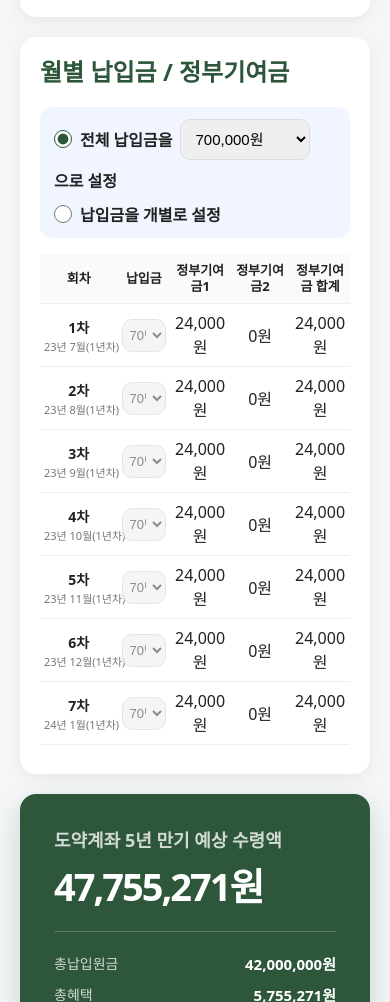
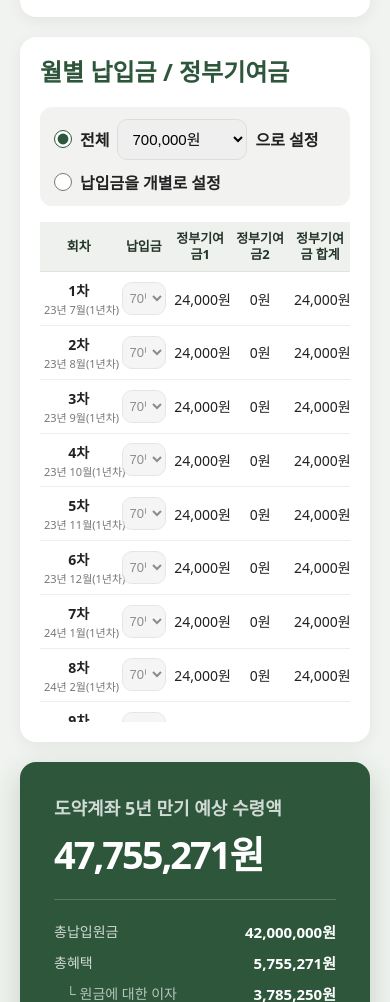
Before and after one commit to do-torii/newww, a plain HTML site: page index.html in a window 390 px wide. Shown: the part 998-2000 px from the top of the page. Drawn offline with Linux system fonts and the light colour scheme.

```diff
--- a/index.html
+++ b/index.html
@@ -53,7 +53,7 @@
       <div class="payment-mode-box">
         <label class="payment-mode-option">
           <input type="radio" name="paymentMode" id="bulkPaymentMode" value="bulk" checked />
-          <span>전체 납입금을</span>
+          <span>전체 </span>
           <select id="bulkPayment"></select>
           <span>으로 설정</span>
         </label>
--- a/style.css
+++ b/style.css
@@ -4,7 +4,7 @@
 
 body {
   margin: 0;
-  background: #f5f6f8;
+  background: #f0f3ef;
   color: #222;
   font-family: system-ui, -apple-system, BlinkMacSystemFont, "Segoe UI", sans-serif;
 }
@@ -77,7 +77,7 @@
 }
 
 .remain-box {
-  background: #f1f5ff;
+  background: #f2f3f1;
   border-radius: 12px;
   padding: 14px;
 }
@@ -104,7 +104,7 @@
   gap: 10px;
   margin-bottom: 16px;
   padding: 12px 14px;
-  background: #f1f5ff;
+  background: #f2f3f1;
   border-radius: 12px;
   font-weight: 600;
 }
@@ -155,7 +155,9 @@
 }
 
 th {
-  background: #fafafa;
+  background: #eef1ed;
+  border-bottom-color: #dfe4dd;
+  color: #26352b;
   position: sticky;
   top: 0;
   z-index: 1;
@@ -293,6 +295,13 @@
     grid-template-columns: 1fr;
   }
 
+  .gov1,
+  .gov2,
+  .gov-total {
+    font-size: 14px;
+    white-space: nowrap;
+  }
+
   .result-breakdown > div {
     align-items: flex-start;
   }
```
